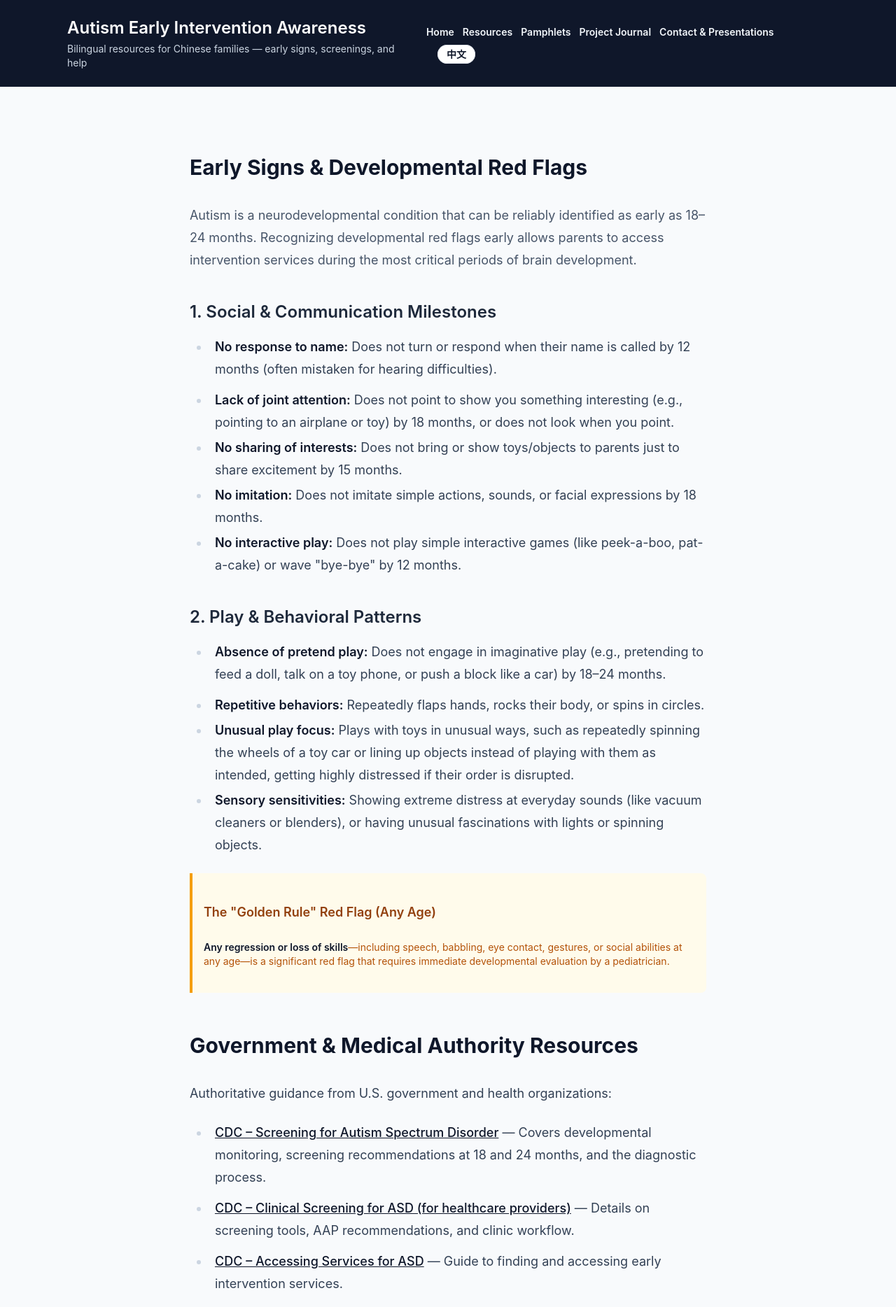
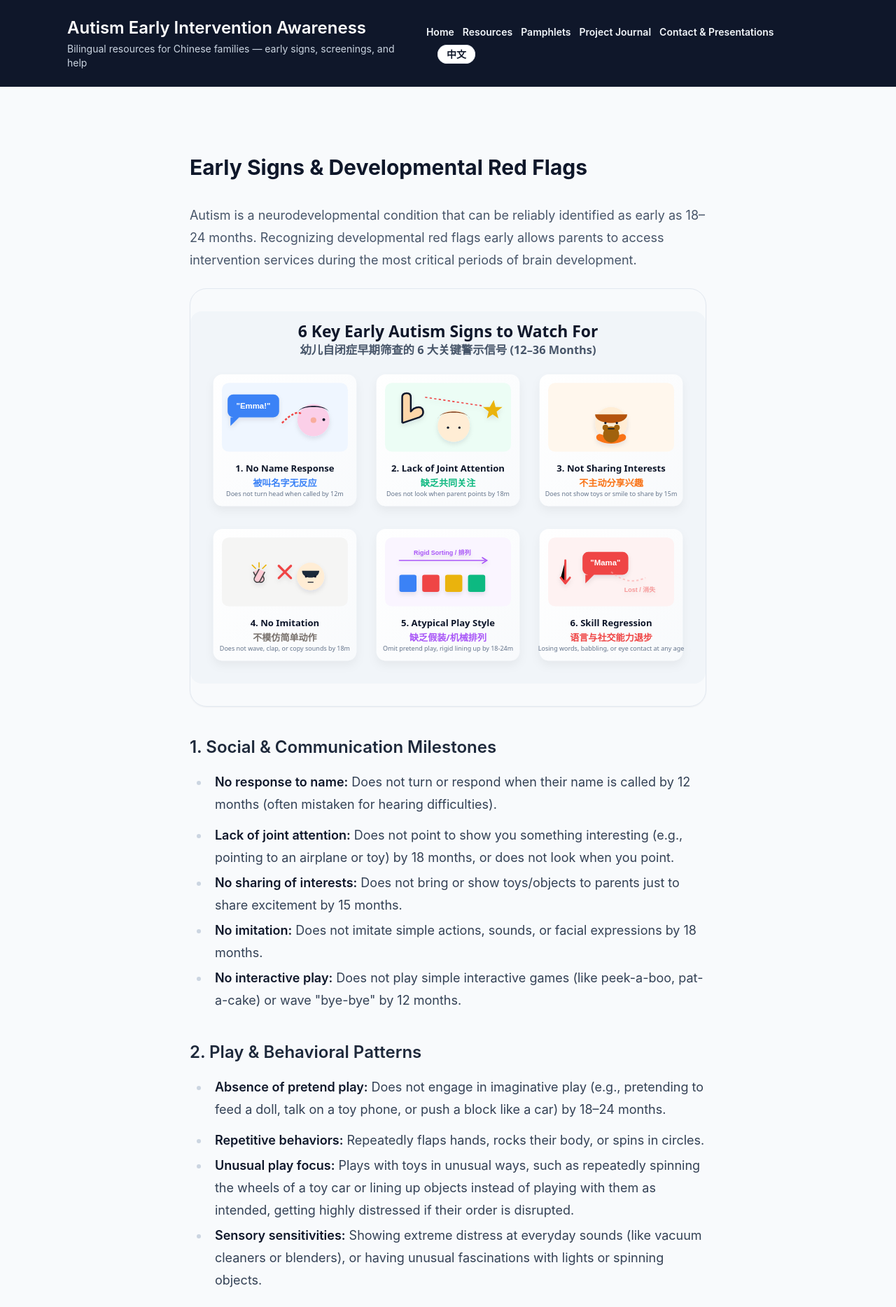
Before and after one commit to emmaz-sv/early-autism-awareness, a Jekyll site: the page built from docs/resources.html, in a window 1280 px wide. Shown: the top 1868 px of the page at 70% size. Built offline with Jekyll 4.4.1, drawn with Linux system fonts in a browser that asks for light colours; nearby versions of some CDN libraries.

Commit message:
chore(design): add custom-designed bilingual hero banner, early signs cards, and screening timeline illustrations

```diff
--- a/docs/index.html
+++ b/docs/index.html
@@ -2,7 +2,9 @@
 layout: default
 title: Autism Early Intervention Awareness
 lang: en
----
+<div class="my-6 shadow-sm rounded-3xl overflow-hidden border border-slate-200">
+  <img src="{{ '/assets/autism_awareness_hero_banner.svg' | relative_url }}" alt="Autism Early Intervention Awareness Hero Banner" class="w-full h-auto block" />
+</div>
 
 <section class="space-y-5 rounded-3xl border border-slate-200 bg-white px-6 py-8 shadow-sm sm:px-10">
   <h2 class="text-3xl font-semibold tracking-tight">Project overview</h2>
--- a/docs/resources.html
+++ b/docs/resources.html
@@ -8,6 +8,10 @@
 <section>
   <h2>Early Signs & Developmental Red Flags</h2>
   <p class="text-slate-600 mb-6">Autism is a neurodevelopmental condition that can be reliably identified as early as 18–24 months. Recognizing developmental red flags early allows parents to access intervention services during the most critical periods of brain development.</p>
+
+  <div class="my-6 shadow-sm rounded-3xl overflow-hidden border border-slate-200">
+    <img src="{{ '/assets/autism_early_signs_visual.svg' | relative_url }}" alt="6 Key Early Autism Signs to Watch For" class="w-full h-auto block" />
+  </div>
 
   <div class="space-y-6">
     <div>
@@ -57,6 +61,11 @@
 <section>
   <h2>Screening & Early Intervention Services</h2>
   <p>Free screening programs (ChildFind), pediatric developmental screenings, and local early intervention services can evaluate concerns — earlier is better. If you have concerns, ask your pediatrician or contact ChildFind.</p>
+
+  <div class="my-6 shadow-sm rounded-3xl overflow-hidden border border-slate-200">
+    <img src="{{ '/assets/autism_screening_timeline.svg' | relative_url }}" alt="Autism Screening & Developmental Checkpoints Timeline" class="w-full h-auto block" />
+  </div>
+
   <ul>
     <li><a href="https://www.fcps.edu/about-fcps/registration/special-education-registration-child-find" target="_blank" rel="noopener">FCPS Special Education Registration (Child Find)</a> — Local screening and referral resources (check your state for similar programs).</li>
     <li><a href="https://mchatscreen.com/" target="_blank" rel="noopener">M-CHAT-R/F (Modified Checklist for Autism in Toddlers)</a> — The most widely studied Level 1 screening tool for toddlers 16–30 months.</li>
--- a/docs/zh/index.html
+++ b/docs/zh/index.html
@@ -3,7 +3,9 @@
 title: 自闭症早期干预意识
 lang: zh
 description: "提高华语家庭对自闭症早期征兆与早期干预认识的双语资源与项目记录。"
----
+<div class="my-6 shadow-sm rounded-3xl overflow-hidden border border-slate-200">
+  <img src="{{ '/assets/autism_awareness_hero_banner.svg' | relative_url }}" alt="自闭症早期干预意识横幅" class="w-full h-auto block" />
+</div>
 
 <section class="space-y-5 rounded-3xl border border-slate-200 bg-white px-6 py-8 shadow-sm sm:px-10">
   <h2 class="text-3xl font-semibold tracking-tight">项目概览</h2>
```
Also changed, not shown: docs/zh/resources.html (+9 -0 lines), docs/assets/autism_awareness_hero_banner.svg (added), docs/assets/autism_early_signs_visual.svg (added), docs/assets/autism_screening_timeline.svg (added), docs/assets/how_to_get_help_flowchart.svg (added), docs/assets/pamphlet_cover_illustration.svg (added).
